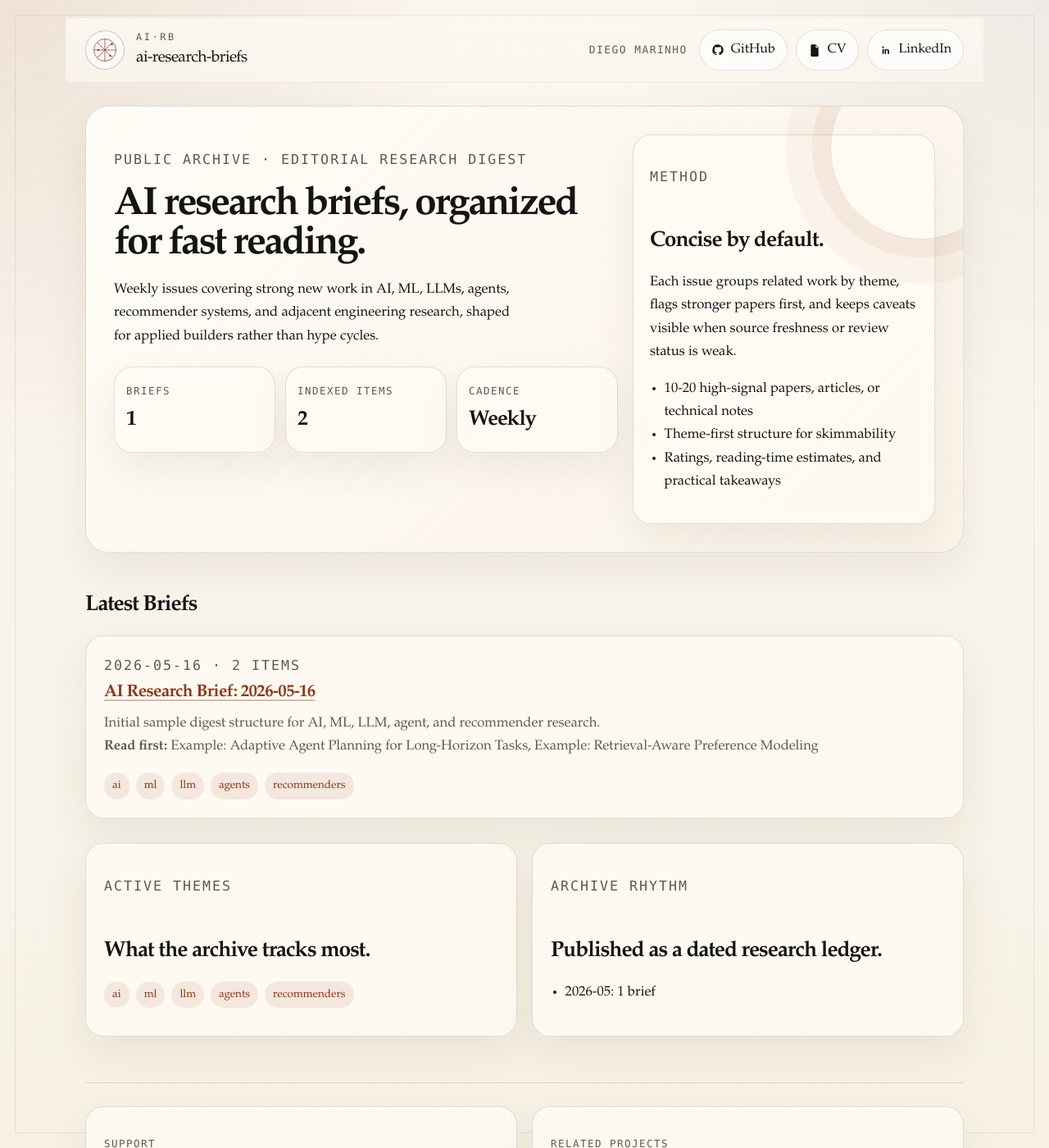
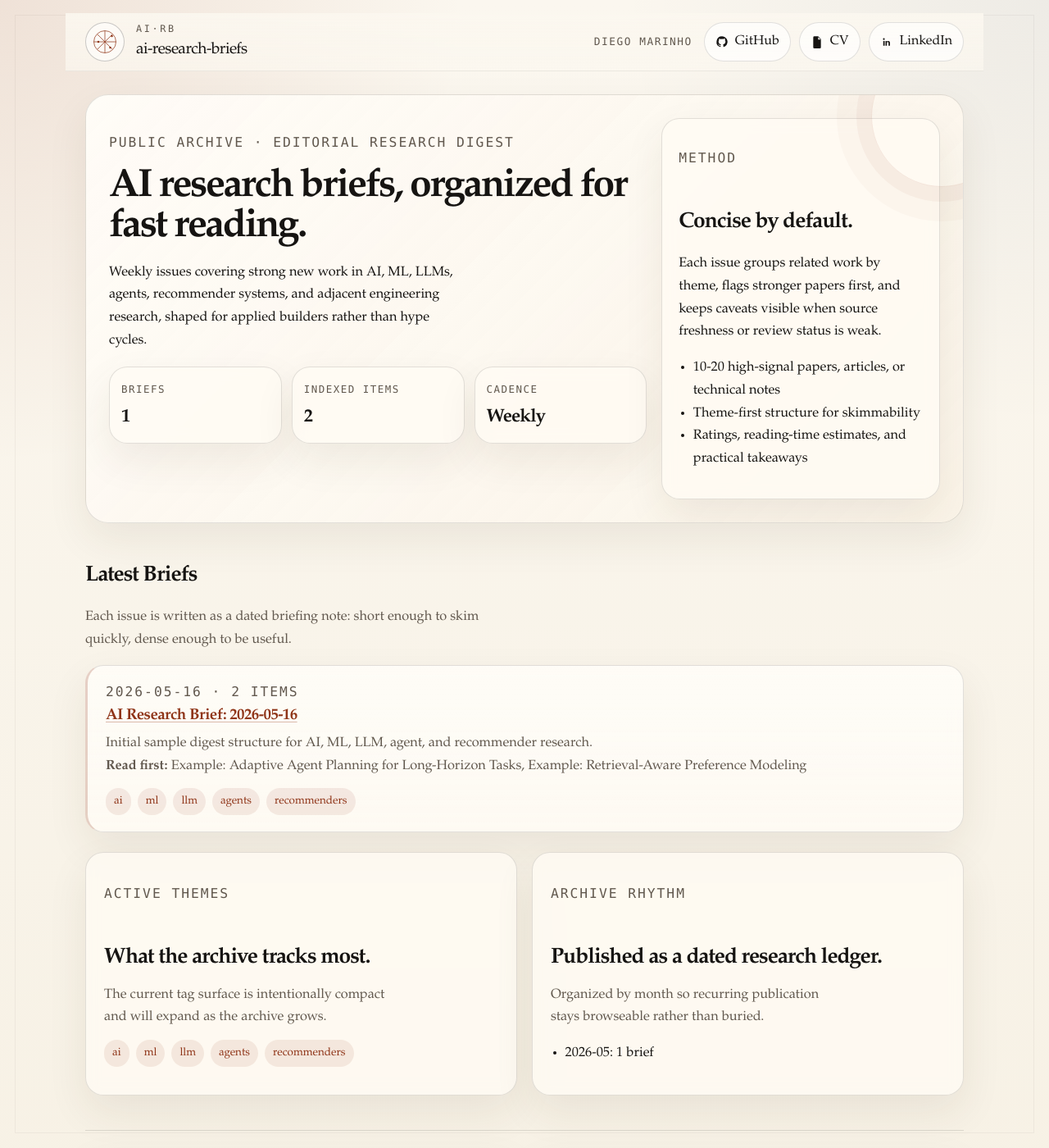
Before and after one commit to dmoliveira/ai-research-briefs, a Jekyll site: the page built from docs/index.md, in a window 1280 px wide and 1400 px high. Shown: the whole window at 82% size. Built offline with Jekyll 4.4.1, drawn with Linux system fonts in a browser that asks for light colours.

Commit message:
Fix brief links and tighten homepage spacing

```diff
--- a/docs/assets/style.css
+++ b/docs/assets/style.css
@@ -47,14 +47,14 @@ a:hover {
 .site-frame {
   position: fixed;
   inset: 18px;
-  border: 1px solid rgba(22, 20, 18, 0.07);
+  border: 1px solid rgba(22, 20, 18, 0.045);
   pointer-events: none;
 }
 
 .page-shell {
   max-width: var(--max-width);
   margin: 0 auto;
-  padding: 22px 24px 72px;
+  padding: 16px 24px 56px;
 }
 
 .masthead {
@@ -71,7 +71,7 @@ a:hover {
 .masthead-row {
   max-width: var(--max-width);
   margin: 0 auto;
-  min-height: 78px;
+  min-height: 70px;
   display: flex;
   justify-content: space-between;
   gap: 20px;
@@ -146,7 +146,7 @@ a:hover {
   display: inline-flex;
   align-items: center;
   gap: 8px;
-  padding: 10px 14px;
+  padding: 9px 13px;
   border-radius: 999px;
   border: 1px solid var(--line);
   background: rgba(255, 255, 255, 0.64);
@@ -211,8 +211,8 @@ a:hover {
   border: 1px solid var(--line);
   border-radius: 28px;
   box-shadow: var(--shadow);
-  padding: 34px;
-  margin-bottom: 26px;
+  padding: 28px;
+  margin-bottom: 20px;
 }
 
 .hero::after {
@@ -220,13 +220,13 @@ a:hover {
   position: absolute;
   right: -60px;
   top: -60px;
-  width: 220px;
-  height: 220px;
+  width: 170px;
+  height: 170px;
   border-radius: 50%;
-  border: 1px solid rgba(143, 53, 24, 0.14);
+  border: 1px solid rgba(143, 53, 24, 0.1);
   box-shadow:
-    0 0 0 22px rgba(143, 53, 24, 0.06),
-    0 0 0 54px rgba(143, 53, 24, 0.035);
+    0 0 0 18px rgba(143, 53, 24, 0.045),
+    0 0 0 42px rgba(143, 53, 24, 0.025);
 }
 
 .hero-grid,
@@ -239,20 +239,20 @@ a:hover {
 }
 
 .hero-grid {
-  grid-template-columns: minmax(0, 1.5fr) minmax(280px, 0.9fr);
-  align-items: start;
+  grid-template-columns: minmax(0, 1.7fr) minmax(280px, 0.88fr);
+  align-items: stretch;
 }
 
 .hero-copy h1 {
-  font-size: clamp(2.4rem, 5vw, 4.2rem);
+  font-size: clamp(2.2rem, 4.7vw, 3.9rem);
   line-height: 0.98;
   letter-spacing: -0.05em;
-  margin: 0.2rem 0 1rem;
+  margin: 0.15rem 0 0.8rem;
 }
 
 .hero-copy p {
-  font-size: 1.1rem;
-  max-width: 60ch;
+  font-size: 1.05rem;
+  max-width: 54ch;
 }
 
 .section-kicker,
@@ -281,7 +281,8 @@ a:hover {
 }
 
 .hero-panel {
-  padding: 20px;
+  padding: 18px 20px;
+  align-self: start;
 }
 
 .hero-panel h2,
@@ -291,25 +292,32 @@ a:hover {
   letter-spacing: -0.04em;
 }
 
+.hero-panel p,
+.footer-card p,
+.theme-card p,
+.archive-card p {
+  max-width: 42ch;
+}
+
 .metric-strip {
   display: grid;
   grid-template-columns: repeat(3, minmax(0, 1fr));
   gap: 12px;
-  margin-top: 22px;
+  margin-top: 18px;
 }
 
 .stat-card {
-  padding: 16px 14px;
+  padding: 14px 14px 12px;
 }
 
 .metric-value {
   display: block;
-  font-size: 1.6rem;
+  font-size: 1.4rem;
   letter-spacing: -0.04em;
 }
 
 .home-section {
-  margin-top: 30px;
+  margin-top: 24px;
 }
 
 .home-section h2,
@@ -326,15 +334,25 @@ a:hover {
   letter-spacing: -0.03em;
 }
 
+.home-section-intro,
+.page-summary {
+  color: var(--muted);
+  max-width: 60ch;
+}
+
 .digest-list {
   display: grid;
-  gap: 16px;
+  gap: 14px;
   list-style: none;
   padding: 0;
 }
 
 .digest-card {
-  padding: 22px;
+  padding: 18px 22px 20px;
+  border-left: 3px solid rgba(143, 53, 24, 0.22);
+  background:
+    linear-gradient(180deg, rgba(255, 255, 255, 0.38), rgba(255, 255, 255, 0.12)),
+    var(--panel);
 }
 
 .digest-card h3,
@@ -343,8 +361,12 @@ a:hover {
 }
 
 .digest-card h3 {
-  margin: 0.4rem 0 0.7rem;
-  font-size: 1.3rem;
+  margin: 0.25rem 0 0.55rem;
+  font-size: 1.18rem;
+}
+
+.digest-card h3 a {
+  text-decoration-thickness: 1px;
 }
 
 .digest-summary {
@@ -355,7 +377,7 @@ a:hover {
   display: flex;
   gap: 8px;
   flex-wrap: wrap;
-  margin-top: 1rem;
+  margin-top: 0.8rem;
 }
 
 .pill {
@@ -379,7 +401,13 @@ a:hover {
 .theme-card,
 .archive-card,
 .footer-card {
-  padding: 22px;
+  padding: 20px 22px;
+}
+
+.theme-card h2,
+.archive-card h2,
+.footer-card h2 {
+  margin-bottom: 0.55rem;
 }
 
 .theme-card p,
@@ -403,12 +431,19 @@ a:hover {
   grid-template-columns: 18px 1fr;
   gap: 12px;
   align-items: start;
-  padding: 14px;
+  padding: 12px 14px;
   border: 1px solid var(--line);
   border-radius: 16px;
   text-decoration: none;
   color: var(--ink);
   background: rgba(255, 255, 255, 0.56);
+  transition: transform 150ms ease, border-color 150ms ease, background 150ms ease;
+}
+
+.project-card:hover {
+  transform: translateY(-1px);
+  border-color: rgba(143, 53, 24, 0.18);
+  background: rgba(255, 255, 255, 0.8);
 }
 
 .project-card strong {
@@ -422,13 +457,13 @@ a:hover {
 }
 
 .site-footer {
-  margin-top: 56px;
-  padding-top: 28px;
+  margin-top: 42px;
+  padding-top: 24px;
   border-top: 1px solid var(--line);
 }
 
 .button.secondary {
-  margin-top: 12px;
+  margin-top: 10px;
   width: fit-content;
 }
 
@@ -440,7 +475,7 @@ a:hover {
 
 .content p,
 .content li {
-  font-size: 1.04rem;
+  font-size: 1.02rem;
 }
 
 .content blockquote {
@@ -533,7 +568,7 @@ a:hover {
   }
 
   .hero {
-    padding: 22px;
+    padding: 20px;
     border-radius: 22px;
   }
 
--- a/docs/index.md
+++ b/docs/index.md
@@ -45,11 +45,14 @@ summary: Weekly archive of concise AI research digests.
 
 <section class="home-section">
   <h2>Latest Briefs</h2>
+  <p class="home-section-intro">
+    Each issue is written as a dated briefing note: short enough to skim quickly, dense enough to be useful.
+  </p>
 
 <ul class="digest-list">
   <li class="digest-card">
     <p class="meta">2026-05-16 · 2 items</p>
-    <h3><a href="2026/05/2026-05-16.md">AI Research Brief: 2026-05-16</a></h3>
+    <h3><a href="2026/05/2026-05-16.html">AI Research Brief: 2026-05-16</a></h3>
     <p class="digest-summary">Initial sample digest structure for AI, ML, LLM, agent, and recommender research.</p>
     <p class="digest-summary"><strong>Read first:</strong> Example: Adaptive Agent Planning for Long-Horizon Tasks, Example: Retrieval-Aware Preference Modeling</p>
     <div class="pill-row"><span class="pill">ai</span><span class="pill">ml</span><span class="pill">llm</span><span class="pill">agents</span><span class="pill">recommenders</span></div>
@@ -61,6 +64,7 @@ summary: Weekly archive of concise AI research digests.
     <div class="theme-card">
       <p class="section-kicker">Active themes</p>
       <h2>What the archive tracks most.</h2>
+      <p class="home-section-intro">The current tag surface is intentionally compact and will expand as the archive grows.</p>
       <div class="pill-row">
         <span class="pill">ai</span>
         <span class="pill">ml</span>
@@ -72,6 +76,7 @@ summary: Weekly archive of concise AI research digests.
     <div class="theme-card">
       <p class="section-kicker">Archive rhythm</p>
       <h2>Published as a dated research ledger.</h2>
+      <p class="home-section-intro">Organized by month so recurring publication stays browseable rather than buried.</p>
       <ul class="archive-list">
         <li>2026-05: 1 brief</li>
       </ul>
--- a/docs/rss.xml
+++ b/docs/rss.xml
@@ -1,2 +1,2 @@
 <?xml version='1.0' encoding='utf-8'?>
-<rss version="2.0"><channel><title>ai-research-briefs</title><link>https://example.github.io/ai-research-briefs/</link><description>Concise AI research digests.</description><item><title>AI Research Brief: 2026-05-16</title><link>https://example.github.io/ai-research-briefs/2026/05/2026-05-16.md</link><guid>https://example.github.io/ai-research-briefs/2026/05/2026-05-16.md</guid><pubDate>Sat, 16 May 2026 00:00:00 +0000</pubDate><description>Initial sample digest structure for AI, ML, LLM, agent, and recommender research.</description></item></channel></rss>
+<rss version="2.0"><channel><title>ai-research-briefs</title><link>https://example.github.io/ai-research-briefs/</link><description>Concise AI research digests.</description><item><title>AI Research Brief: 2026-05-16</title><link>https://example.github.io/ai-research-briefs/2026/05/2026-05-16.html</link><guid>https://example.github.io/ai-research-briefs/2026/05/2026-05-16.html</guid><pubDate>Sat, 16 May 2026 00:00:00 +0000</pubDate><description>Initial sample digest structure for AI, ML, LLM, agent, and recommender research.</description></item></channel></rss>
```
Also changed, not shown: scripts/generate_index.py (+6 -1 lines).
